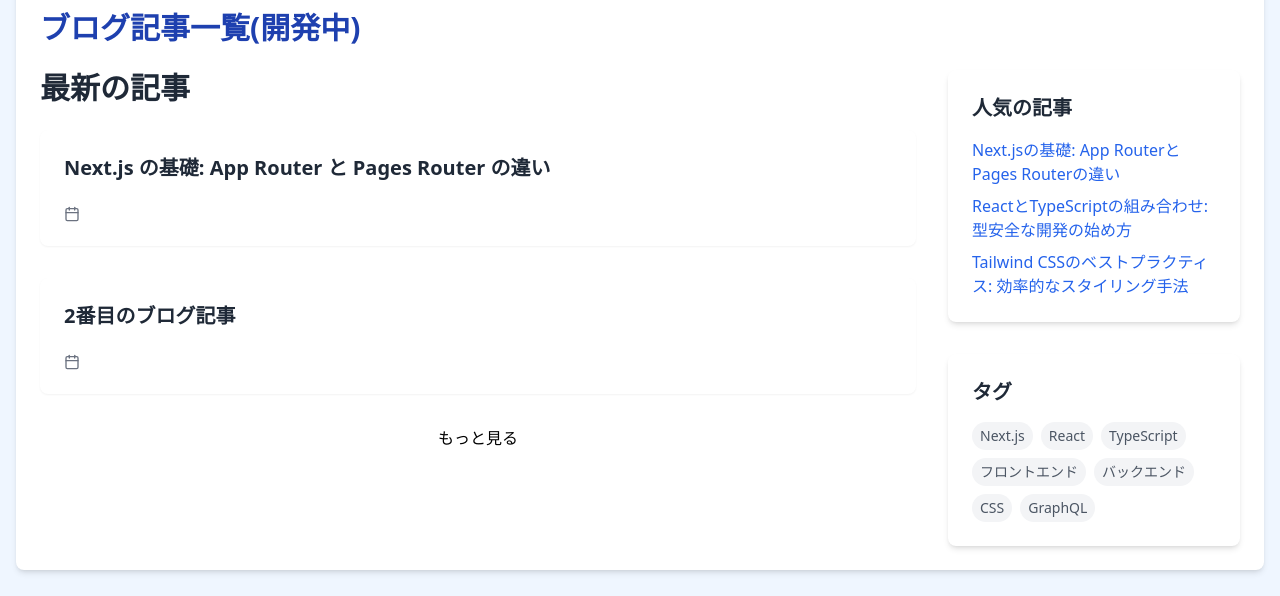
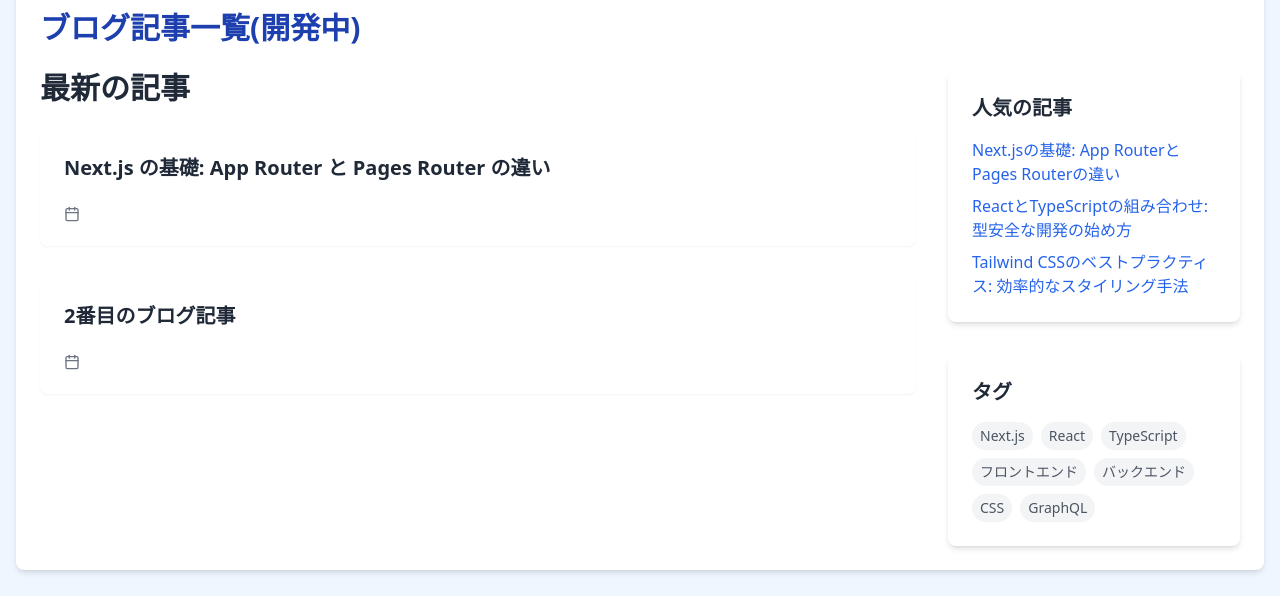
Before and after one commit to ooyoshi00/portfolio.github.io, a Next.js app: page /blogs in a window 1280 px wide. Shown: the part 138-734 px from the top of the page. Built offline with nearby package versions, Linux system fonts and the light colour scheme.

Commit message:
ブログリストに「もっと見る」ボタンの表示条件を追加

```diff
--- a/app/blogs/BlogList.tsx
+++ b/app/blogs/BlogList.tsx
@@ -54,12 +54,11 @@ const BlogList = async () => {
             />
           ))}
         </div>
-        <div className="mt-8 text-center">
-          <button>もっと見る</button>
-          {/* <Button variant="outline" size="lg">
-            もっと見る
-          </Button> */}
-        </div>
+        {posts.length > 5 && (
+          <div className="mt-8 text-center">
+            <button>もっと見る</button>
+          </div>
+        )}
       </div>
       <Sidebar />
     </div>
```
